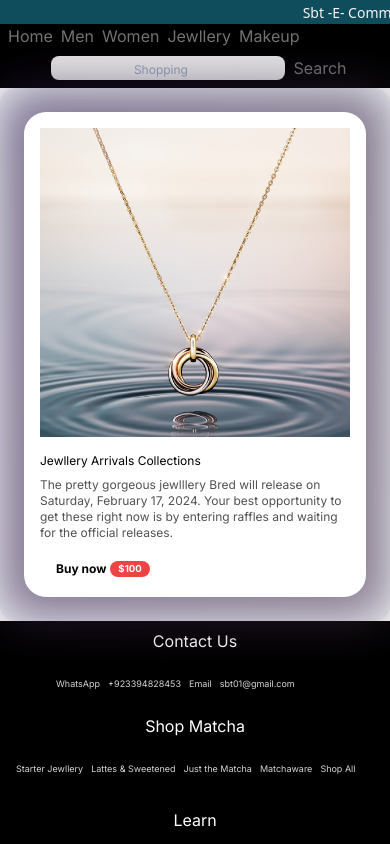
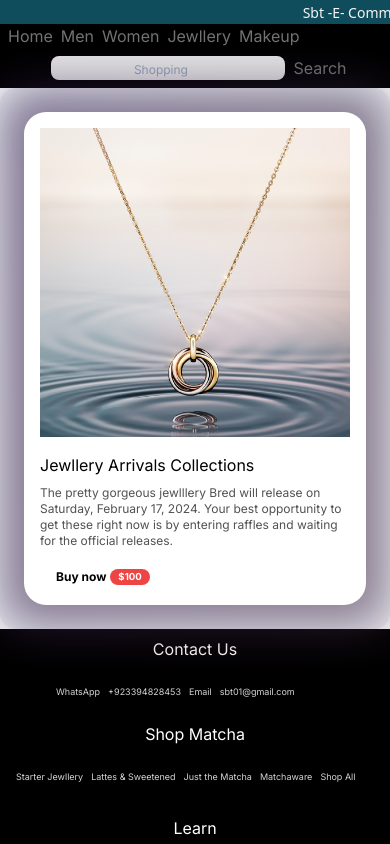
Before and after one commit to Sabahat-Shakeel/e-commerce-website, a Next.js app: page /cardfour in a window 390 px wide. Shown: the top 844 px of the page. Built offline with nearby package versions, Linux system fonts and the light colour scheme.

Commit message:
tailwind updated

```diff
--- a/src/app/cardfour/page.tsx
+++ b/src/app/cardfour/page.tsx
@@ -1,4 +1,5 @@
 "use client";
+import Link from "next/link";
 import React from "react";
 import  BackgroundGradient from "@/app/components/ui/background-gradient";
 // import { IconAppWindow } from "@tabler/icons-react";
@@ -16,9 +17,11 @@ function BackgroundGradientDemofour() {
           width="500"
           className="object-contain"
         />
-        <p className="text-xs sm:text-base text-black mt-4 mb-2 dark:text-neutral-200">
+        <Link href="/jewllerycollections">
+        <p className="text-base sm:text-base text-black mt-4 mb-2 dark:text-neutral-200">
           Jewllery Arrivals Collections
         </p>
+        </Link>
 
         <p className=" text-neutral-600 dark:text-neutral-400 text-xs sm:text-xs">
           The pretty gorgeous jewlllery Bred will release on Saturday, February
```
